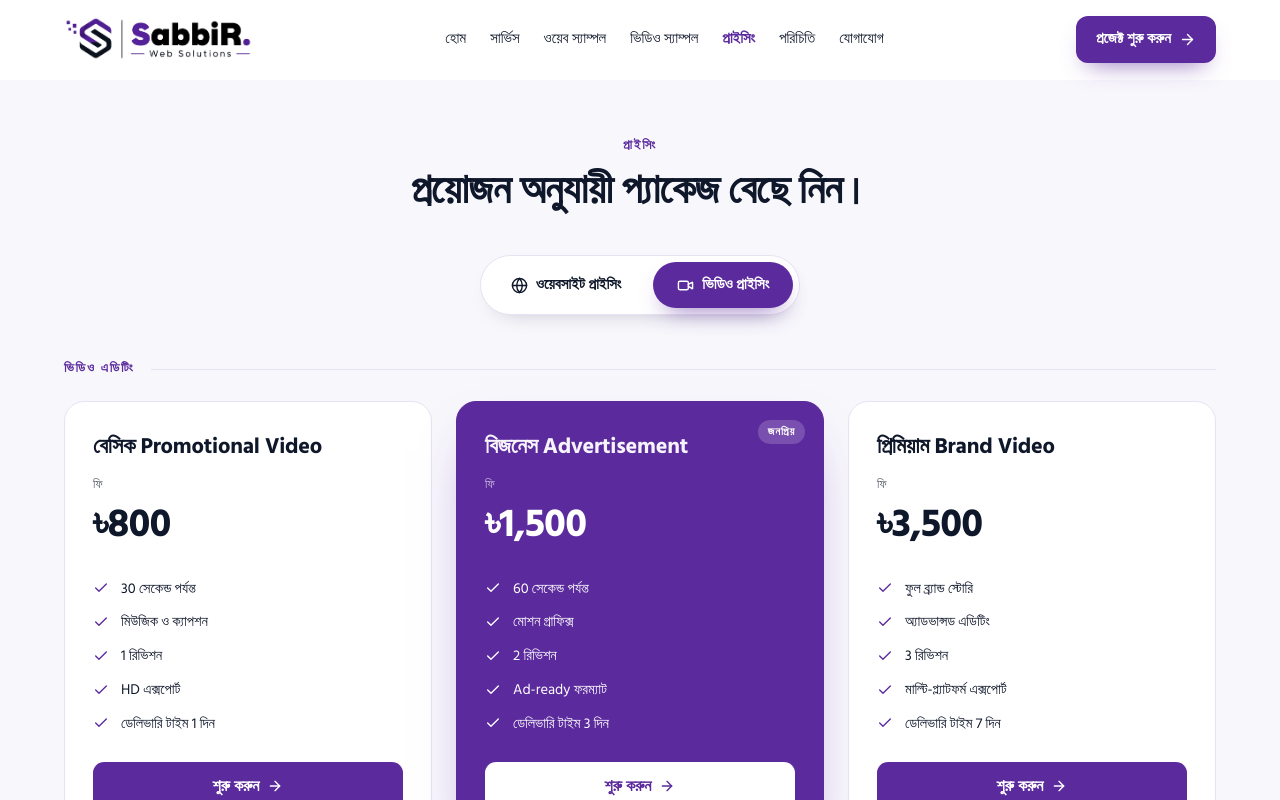
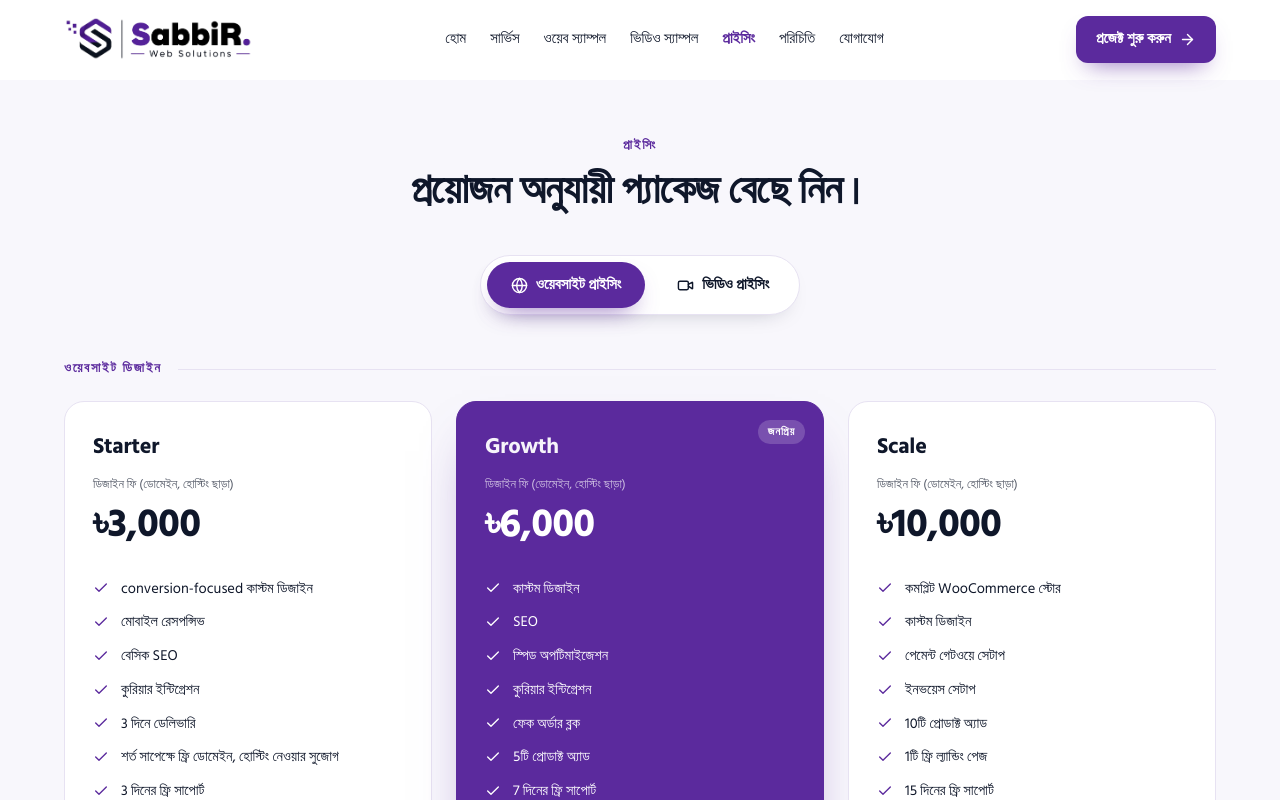
Before and after one commit to sourov6580/sabbir-web-solutions, a Next.js app: page /pricing/web in a window 1280 px wide. Shown: the top 800 px of the page. Built offline with nearby package versions, Linux system fonts and the light colour scheme.

Commit message:
Update page.jsx

```diff
--- a/app/pricing/web/page.jsx
+++ b/app/pricing/web/page.jsx
@@ -1,11 +1,11 @@
 import PricingView from "@/components/PricingView";
 
 export const metadata = {
-  title: "ভিডিও প্রাইসিং — Sabbir Web Solutions",
-  description: "ভিডিও এডিটিং ও অ্যাড ভিডিও সার্ভিসের স্বচ্ছ, ভ্যালু-ফার্স্ট প্যাকেজ।",
-  alternates: { canonical: "/pricing/video" },
+  title: "ওয়েবসাইট প্রাইসিং — Sabbir Web Solutions",
+  description: "ওয়েবসাইট ডিজাইন সার্ভিসের স্বচ্ছ, ভ্যালু-ফার্স্ট প্যাকেজ।",
+  alternates: { canonical: "/pricing/web" },
 };
 
 export default function Page() {
-  return <PricingView active={1} />;
+  return <PricingView active={0} />;
 }
```
